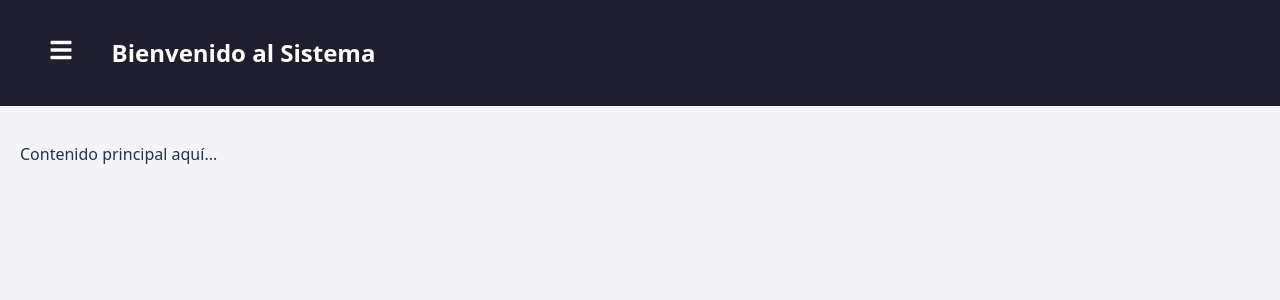
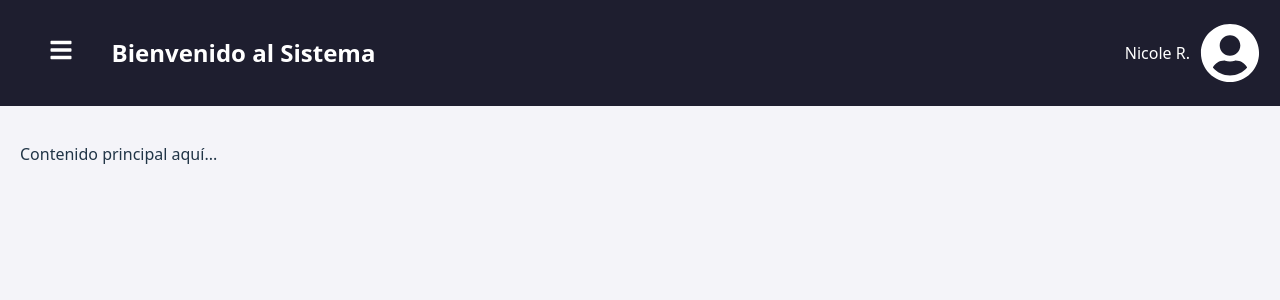
Before and after one commit to NicoleRocio/paginaw, a React (Vite) app: page / in a window 1280 px wide. Shown: the top 300 px of the page. Built offline with nearby package versions, Linux system fonts and the light colour scheme.

Commit message:
creacion de UserDropdown

```diff
--- a/src/pages/Home.jsx
+++ b/src/pages/Home.jsx
@@ -1,6 +1,6 @@
 import { useState } from "react";
 import styled from "styled-components";
-import { FaBars } from "react-icons/fa";
+import { FaBars, FaUserCircle } from "react-icons/fa";
 
 const Container = styled.div`
   display: flex;
@@ -16,8 +16,14 @@ const TopBar = styled.div`
   padding: 15px 20px;
   display: flex;
   align-items: center;
+  justify-content: space-between;
   position: relative;
   z-index: 10;
+`;
+
+const LeftSection = styled.div`
+  display: flex;
+  align-items: center;
 `;
 
 const MenuButton = styled.button`
@@ -28,9 +34,18 @@ const MenuButton = styled.button`
   cursor: pointer;
 `;
 
+const RightSection = styled.div`
+  display: flex;
+  align-items: center;
+  gap: 10px;
+  font-weight: 500;
+  position: relative;
+  cursor: pointer;
+`;
+
 const VerticalMenu = styled.div`
   position: absolute;
-  top: 60px; /* justo debajo del TopBar */
+  top: 60px;
   left: 0;
   width: 250px;
   height: calc(100vh - 60px);
@@ -64,6 +79,30 @@ const MenuItem = styled.div`
   }
 `;
 
+const UserDropdown = styled.div`
+  position: absolute;
+  top: 50px;
+  right: 0;
+  background-color: #2d2d44;
+  color: white;
+  border-radius: 8px;
+  overflow: hidden;
+  display: ${({ open }) => (open ? "block" : "none")};
+  box-shadow: 0px 4px 8px rgba(0, 0, 0, 0.3);
+  min-width: 160px;
+  z-index: 20;
+`;
+
+const DropdownItem = styled.div`
+  padding: 10px 15px;
+  cursor: pointer;
+  transition: background 0.2s;
+
+  &:hover {
+    background-color: #3f3f5a;
+  }
+`;
+
 const MainContent = styled.div`
   flex: 1;
   padding: 20px;
@@ -73,16 +112,32 @@ const MainContent = styled.div`
 
 const Home = () => {
   const [isOpen, setIsOpen] = useState(false);
+  const [dropdownOpen, setDropdownOpen] = useState(false);
 
   const toggleMenu = () => setIsOpen(!isOpen);
+  const toggleDropdown = () => setDropdownOpen(!dropdownOpen);
+
+  const usuario = "Nicole R.";
 
   return (
     <Container>
       <TopBar>
-        <MenuButton onClick={toggleMenu}>
-          <FaBars />
-        </MenuButton>
-        <h2 style={{ marginLeft: "10px" }}>Bienvenido al Sistema</h2>
+        <LeftSection>
+          <MenuButton onClick={toggleMenu}>
+            <FaBars />
+          </MenuButton>
+          <h2 style={{ marginLeft: "10px" }}>Bienvenido al Sistema</h2>
+        </LeftSection>
+
+        <RightSection onClick={toggleDropdown}>
+          <span>{usuario}</span>
+          <FaUserCircle size={60} />
+          <UserDropdown open={dropdownOpen}>
+            <DropdownItem>Perfil</DropdownItem>
+            <DropdownItem>Cambiar contraseña</DropdownItem>
+            <DropdownItem>Cerrar sesión</DropdownItem>
+          </UserDropdown>
+        </RightSection>
       </TopBar>
 
       <VerticalMenu isOpen={isOpen}>
```
